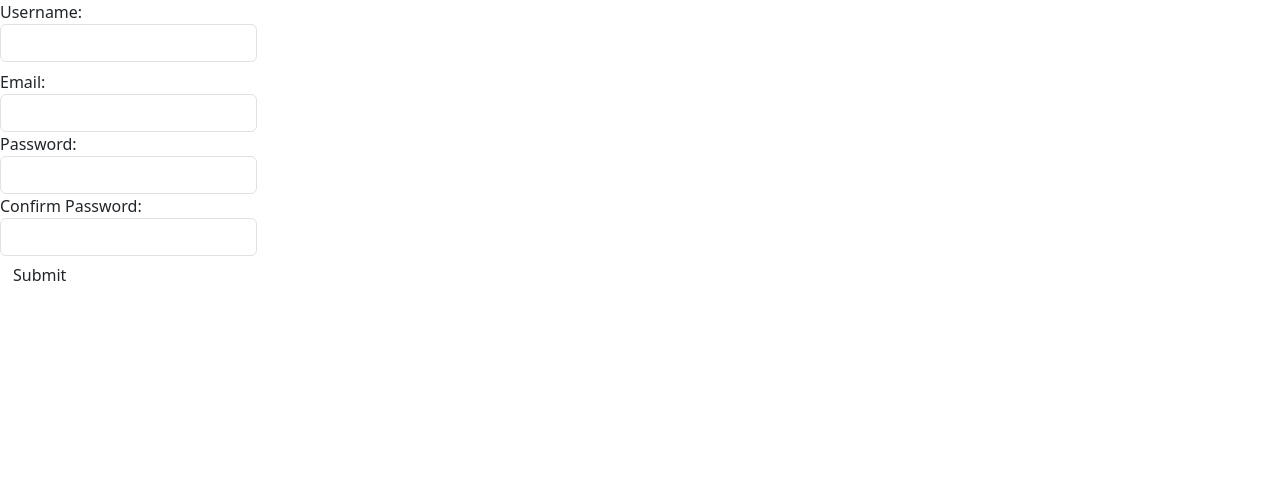
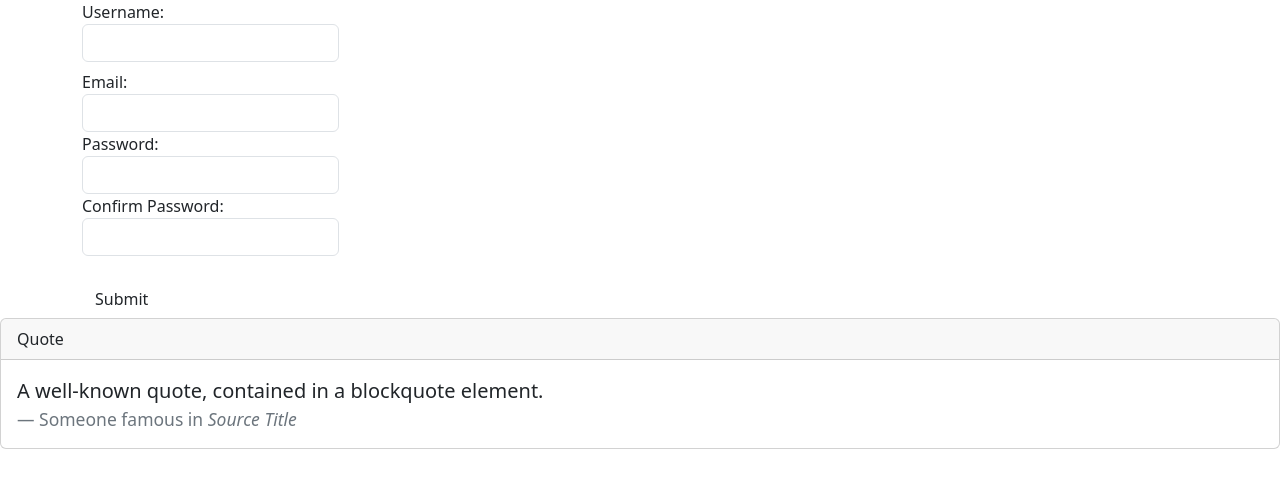
Before and after one commit to l-auta/Note-Box, a React (Vite) app in the folder frontend/: page / in a window 1280 px wide. Shown: the top 488 px of the page. Built offline with nearby package versions, Linux system fonts and the light colour scheme.

Commit message:
added a quote block

```diff
--- a/frontend/src/signupForm.jsx
+++ b/frontend/src/signupForm.jsx
@@ -47,7 +47,8 @@
     }
 
     return (
-        <form onSubmit={handleSubmit}>
+        <>
+        <form class="container" onSubmit={handleSubmit}>
             <div >
                 <label  class="form-label">
                     Username:
@@ -66,14 +67,27 @@
                     <input type="password" class="form-control" id="floatingPassword" name="password1" value={password1} onChange={(e) => setPassword(e.target.value)} />
                 </label>
             </div>
-            <div >
+            <div>
                 <label>
                     Confirm Password:
                     <input type="password" class="form-control" id="floatingPassword" name="password2" value={password2} onChange={(e) => setConfirmPassword(e.target.value)} />
                 </label>
             </div>
-            <input class="btn" type="submit" value="Submit" />
+            <br />
+            <input class="btn " type="submit" value="Submit" />
         </form>
+        <div class="card">
+            <div class="card-header">
+                Quote
+            </div>
+            <div class="card-body">
+                <blockquote class="blockquote mb-0">
+                    <p>A well-known quote, contained in a blockquote element.</p>
+                    <footer class="blockquote-footer">Someone famous in <cite title="Source Title">Source Title</cite></footer>
+                </blockquote>
+            </div>
+        </div>
+        </>
     );
 }
 
```
